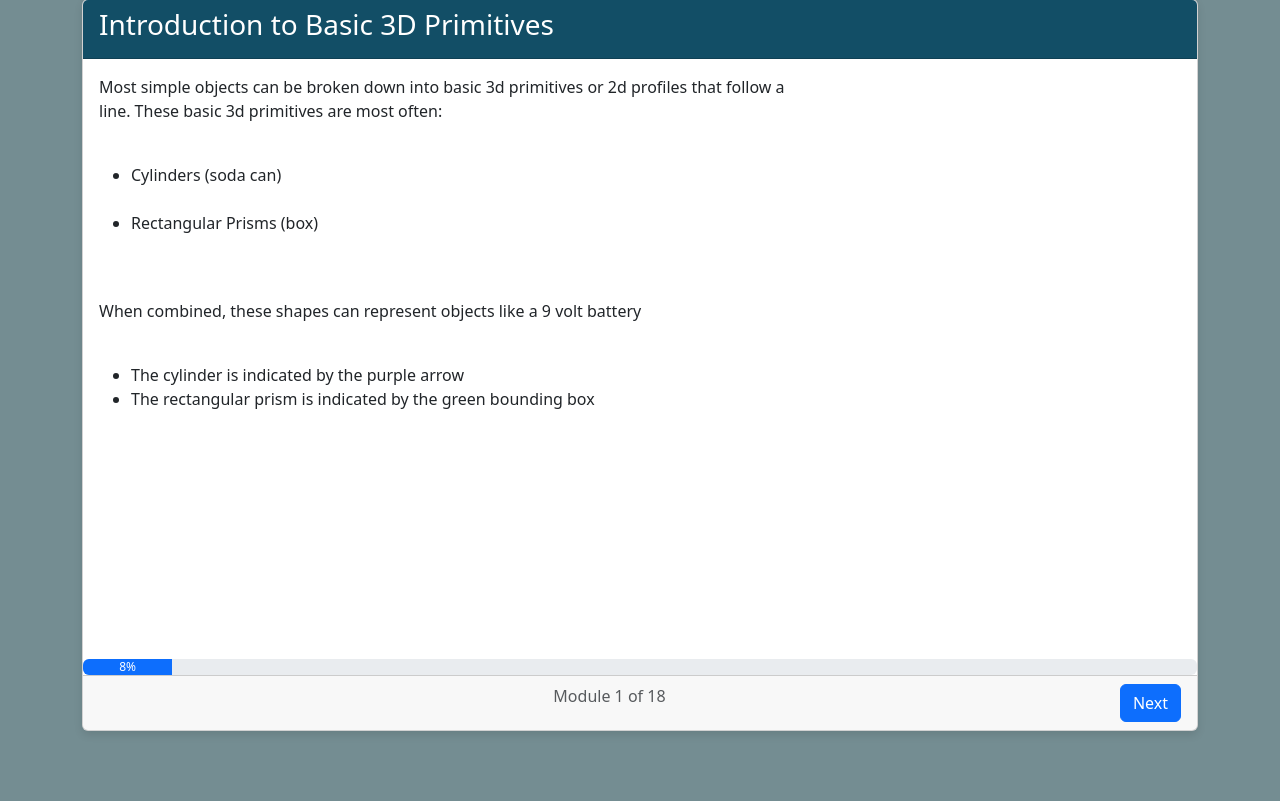
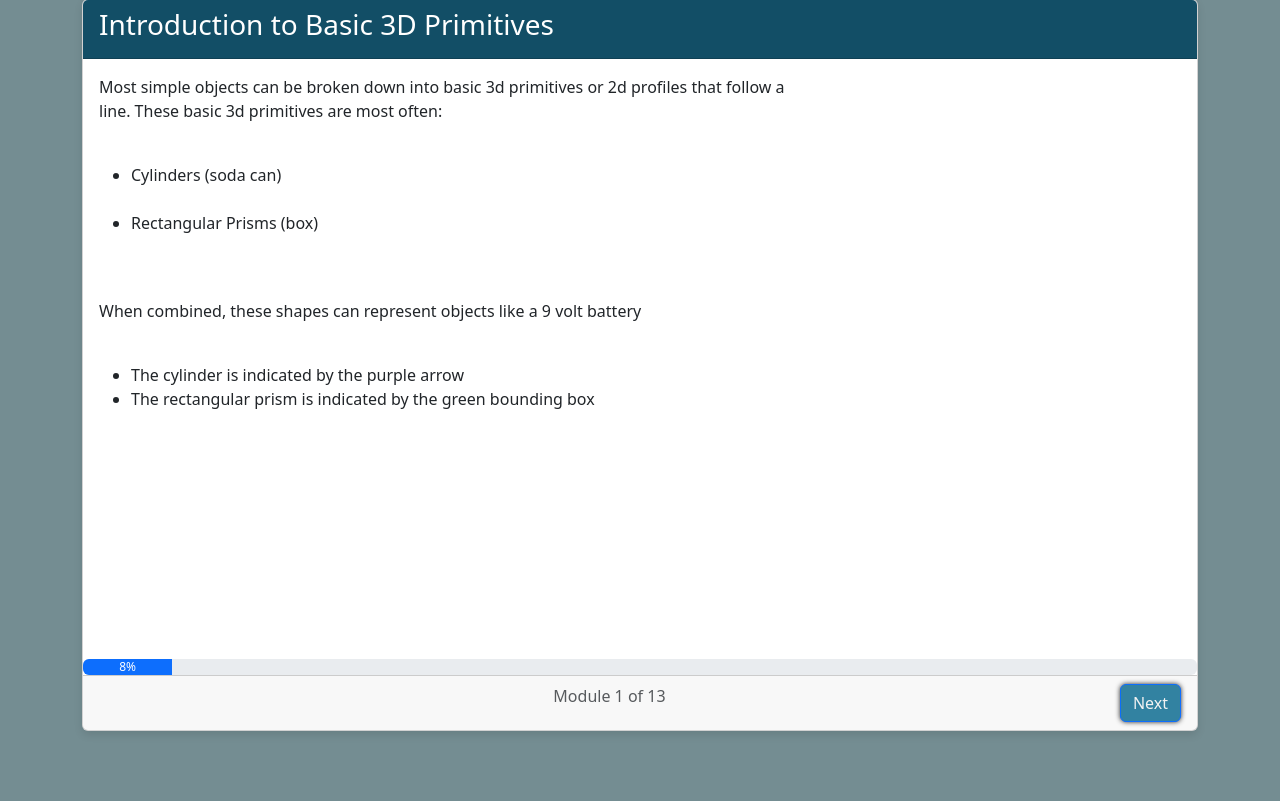
Before and after one commit to MAV2187/COMS-W4170-CVN-GROUP-5-SP-2025, a Flask app: page /module/1 in a window 1280 px wide. Shown: the part 81-882 px from the top of the page. Run offline with Flask 3, Linux system fonts and the light colour scheme; the visitor is signed in with stand-in values (Sample User, id 1); some libraries are stand-ins or nearby versions.

Commit message:
added common color schemes, back to front button to conclusion page, module numbering on UI while backend is same

```diff
--- a/static/css/style.css
+++ b/static/css/style.css
@@ -58,6 +58,17 @@ body {
 /* Module Headline Styles */
 .color_header1 {
     background-color: var(--accent-color);
+}
+
+.color_button1 {
+    background-color: var(--accent-highlight-color);
+    color: var(--secondary-color);
+    box-shadow: var(--black-color) 0px 0px 5px;
+}
+
+.color_button1:hover {
+    background-color: lightgray;
+    color: black;
 }
 
 /* Card Styles */
--- a/templates/index.html
+++ b/templates/index.html
@@ -4,16 +4,16 @@
 <div class="row justify-content-center">
     <div class="col-md-6">
         <div class="card">
-            <div class="card-header bg-primary text-white">
+            <div class="card-header text-white color_header1">
                 <h3 class="card-title text-center">3D Conceptualization</h3>
             </div>
             <div class="card-body">
                 <form method="POST" action="{{ url_for('start') }}">
                     <div class="mb-3">
                         <label for="username" class="form-label">Enter your name to begin:</label>
-                        <input type="text" class="form-control" id="username" name="username" required>
+                        <input type="text" class="form-control border-black" id="username" name="username" required>
                     </div>
-                    <button type="submit" class="btn btn-primary w-100">Start Learning</button>
+                    <button type="submit" class="btn color_button1 w-100">Start Learning</button>
                 </form>
             </div>
         </div>
--- a/templates/module.html
+++ b/templates/module.html
@@ -57,17 +57,21 @@
     <div class="card-footer">
         <div class="d-flex justify-content-between">
             {% if module_id > 1 %}
-            <a href="{{ url_for('load_module', module_id=module_id-1) }}" class="btn btn-secondary">Back</a>
+                {% if module_id == 13 %}
+                <a href="{{ url_for('load_module', module_id=1) }}" class="btn btn-secondary">Back to Beginning</a>
+                {% else %}
+                <a href="{{ url_for('load_module', module_id=module_id-1) }}" class="btn btn-secondary">Back</a>
+                {% endif %}
             {% else %}
             <span></span>
             {% endif %}
 
             <div class="text-muted">
-                Module {{ module_id }} of {{ total_modules }}
+                Module {{ module_id }} of {{ total_modules - 5 }}
             </div>
 
             {% if module_id < total_modules %}
-            <a href="{{ url_for('load_module', module_id=module_id+1) }}" class="btn btn-primary">Next</a>
+            <a href="{{ url_for('load_module', module_id=module_id+1) }}" class="btn btn-primary color_button1">Next</a>
             {% else %}
             <a href="{{ url_for('load_module', module_id=7) }}" class="btn btn-success">Start Quizzes</a>
             {% endif %}
--- a/templates/quiz.html
+++ b/templates/quiz.html
@@ -159,10 +159,10 @@
             {% endif %}
 
             <div class="text-muted me-3 d-none d-md-block">
-                Module {{ module_id }} of {{ total_modules }}
+                Module {{ module_id - 13 }} of {{ total_modules -13 }}
             </div>
 
-            <button type="submit" form="quizForm" class="btn btn-primary">
+            <button type="submit" form="quizForm" class="btn btn-primary color_button1">
                 {% if module_id < total_modules %}Submit and Continue {% else %}Finish Quiz{% endif %}
             </button>
         </div>
--- a/templates/results.html
+++ b/templates/results.html
@@ -25,7 +25,7 @@
                 <div class="col-md-6 col-lg-4">
                     <div class="card h-100">
                         <div class="card-body">
-                            <h5 class="card-title">Module {{ quiz_num }}</h5>
+                            <h5 class="card-title">Module {{ quiz_num - 13 }}</h5>
                             <div class="progress mt-2" style="height: 20px;">
                                 <div class="progress-bar {{ 'bg-success' if quiz_scores[quiz_num|string] >= 70 else 'bg-warning' if quiz_scores[quiz_num|string] >= 50 else 'bg-danger' }}"
                                      style="width: {{ quiz_scores[quiz_num|string] }}%">
```
Also changed, not shown: 1 other file.
